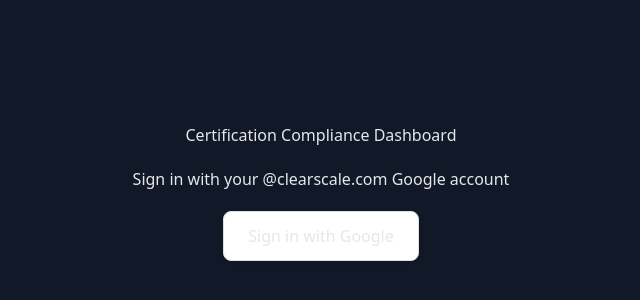
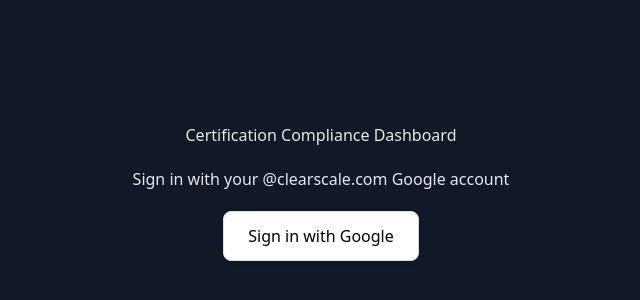
Before and after one commit to david-ernst-clearscale/credly-cert-tracker, a React (Vite) app in the folder frontend/: page / in a window 1280 px wide. Shown: the part 208-508 px from the top of the page, without its empty margins (319-959 px from the left). Built offline with nearby package versions, Linux system fonts and the light colour scheme; no server answers.

Commit message:
Fix Sign in / Logout button text color (was invisible light-gray-on-white)

```diff
--- a/frontend/src/App.tsx
+++ b/frontend/src/App.tsx
@@ -87,7 +87,7 @@
       <div style={{display:'flex',flexDirection:'column',justifyContent:'center',alignItems:'center',height:'100vh',gap:'20px'}}>
         <h1>Certification Compliance Dashboard</h1>
         <p>Sign in with your @clearscale.com Google account</p>
-        <button onClick={login} style={{padding:'12px 24px',fontSize:'16px',cursor:'pointer',borderRadius:'8px',border:'1px solid #ddd',background:'white',boxShadow:'0 2px 4px rgba(0,0,0,0.1)'}}>
+        <button onClick={login} style={{padding:'12px 24px',fontSize:'16px',cursor:'pointer',borderRadius:'8px',border:'1px solid #ddd',background:'white',color:'#000',boxShadow:'0 2px 4px rgba(0,0,0,0.1)'}}>
           Sign in with Google
         </button>
       </div>
@@ -100,7 +100,7 @@
         <h2 style={{margin:0}}>Certification Compliance Dashboard</h2>
         <div style={{display:'flex',alignItems:'center',gap:'12px'}}>
           <span>{user.email}</span>
-          <button onClick={logout} style={{padding:'6px 12px',cursor:'pointer',borderRadius:'4px',border:'1px solid #ddd',background:'white'}}>Logout</button>
+          <button onClick={logout} style={{padding:'6px 12px',cursor:'pointer',borderRadius:'4px',border:'1px solid #ddd',background:'white',color:'#000'}}>Logout</button>
         </div>
       </header>
       <Dashboard token={user.token} />
```
